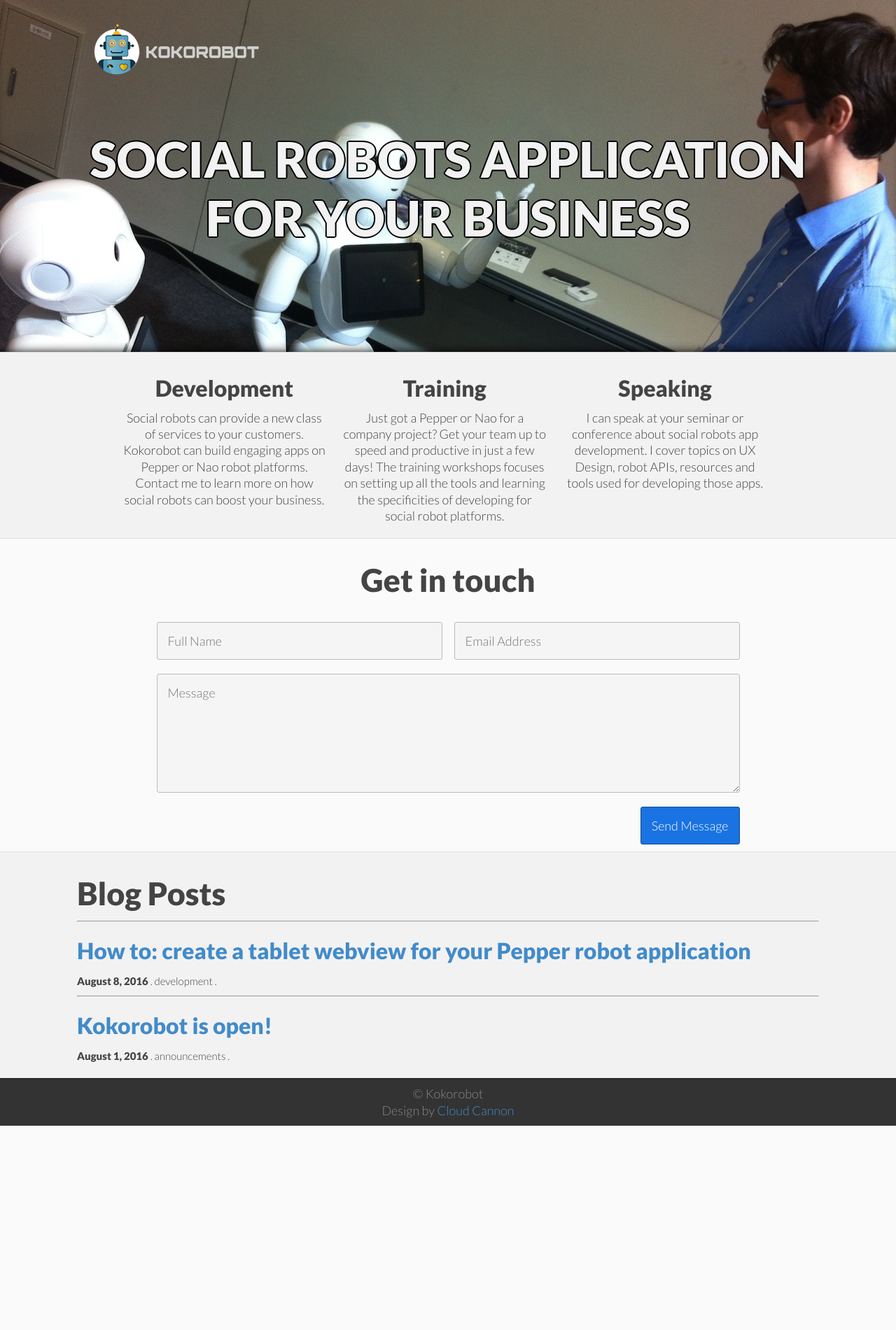
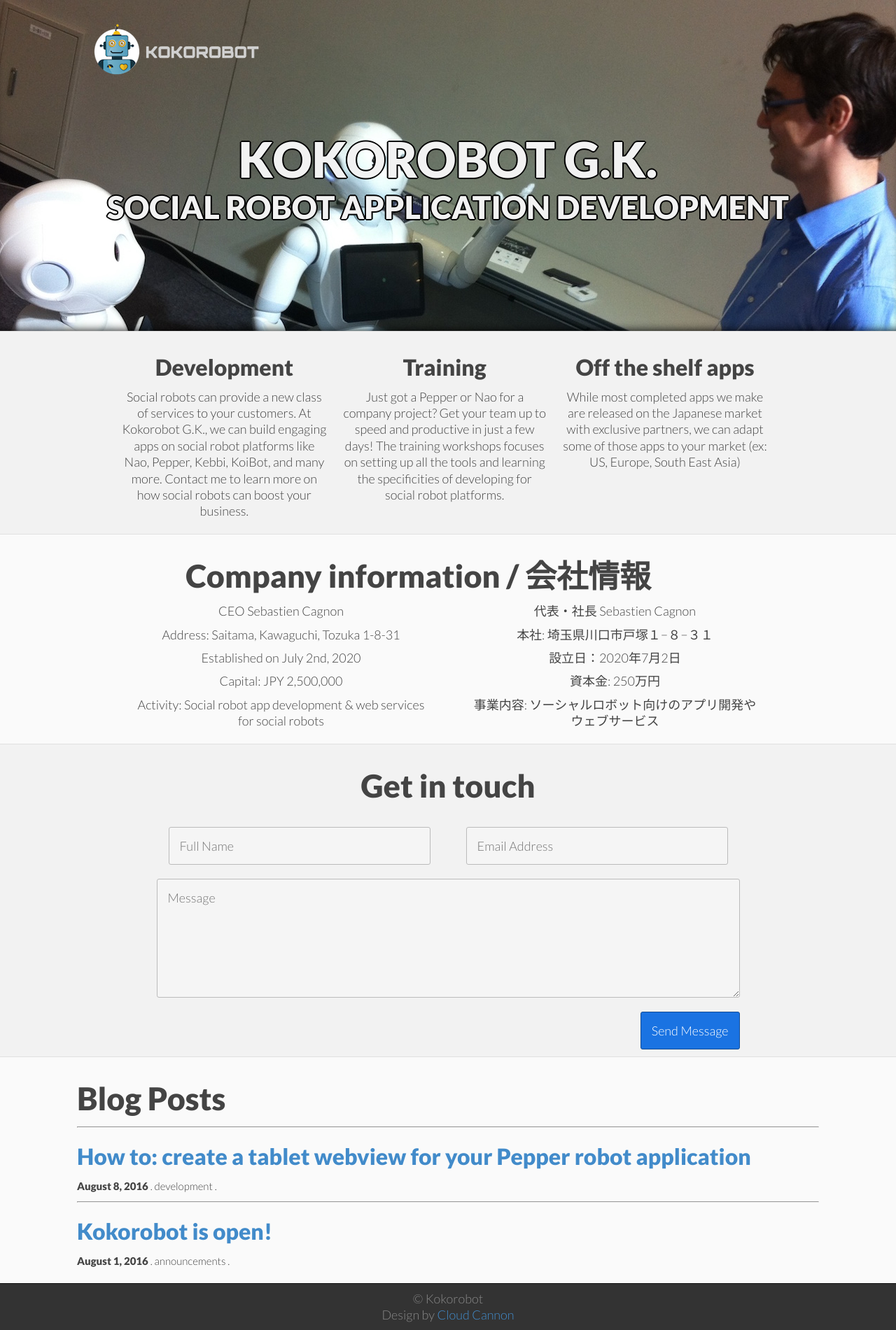
Before and after one commit to kokorobot/kokorobot.github.io, a Jekyll site: the page built from index.html, in a window 1280 px wide. Shown: the whole page at 70% size. Built offline with Jekyll 4.4.1, drawn with Linux system fonts in a browser that asks for light colours; before the commit the page ends 1609 px from its top, so only the background shows below that.

Commit message:
updated home page

```diff
--- a/404.html
+++ b/404.html
@@ -25,8 +25,8 @@
       <ul>
         <li><a href="/">Home</a></li>
         <li><a href="/about">About</a></li>
-        <li><a href="/work">Portfolio</a></li>
-        <li><a href="/contact">Contact</a></li>
+        <!-- <li><a href="/work">Portfolio</a></li> -->
+        <!-- <li><a href="/contact">Contact</a></li> -->
       </ul>
     </nav>
 
--- a/_config.yml
+++ b/_config.yml
@@ -1,4 +1,4 @@
-gems:
+plugins:
   - jekyll-sitemap
   - jekyll-feed
 
--- a/css/style.css
+++ b/css/style.css
@@ -424,7 +424,9 @@ textarea {
 	}
 
 	.halves > div {
-		width: 48%;
+		width: 44%;
+		padding-left: 2%;
+		padding-right: 2%;
 	}
 
 	.full > div {
@@ -464,3 +466,7 @@ blockquote {
 .highlight pre {
 	margin: 0px;
 }
+
+.img-right {
+	float: right;
+}
--- a/index.html
+++ b/index.html
@@ -24,7 +24,8 @@ title: Kokorobot - Social Robots App Development
 </header>
 
 	<div class="container">
-		<h1 class="editable">Social Robots Application<br>For Your Business</h1>
+		<h1 class="editable">Kokorobot G.K.</h1>
+		<h2>Social Robot Application Development</h2>
 	</div>
 </section>
 
@@ -33,21 +34,47 @@ title: Kokorobot - Social Robots App Development
 		<div class="thirds container">
 			<div>
 				<h3 class="editable">Development</h3>
-				<p class="editable">Social robots can provide a new class of services to your customers. Kokorobot can build engaging apps on Pepper or Nao robot platforms. Contact me to learn more on how social robots can boost your business.</p>
+				<p class="editable">Social robots can provide a new class of services to your customers. At Kokorobot G.K., we can build engaging apps on social robot platforms like Nao, Pepper, Kebbi, KoiBot, and many more. Contact me to learn more on how social robots can boost your business.</p>
 			</div>
 			<div>
 				<h3 class="editable">Training</h3>
 				<p class="editable">Just got a Pepper or Nao for a company project? Get your team up to speed and productive in just a few days! The training workshops focuses on setting up all the tools and learning the specificities of developing for social robot platforms.</p>
 			</div>
 			<div>
-				<h3 class="editable">Speaking</h3>
-				<p class="editable">I can speak at your seminar or conference about social robots app development. I cover topics on UX Design, robot APIs, resources and tools used for developing those apps.</p>
+				<h3 class="editable">Off the shelf apps</h3>
+				<p class="editable">While most completed apps we make are released on the Japanese market with exclusive partners, we can adapt some of those apps to your market (ex: US, Europe, South East Asia)</p>
 			</div>
 		</div>
 	</div>
 </section>
 
 <section>
+	<div class="container">
+		<div class="clearfix">
+			<div class="full container">
+				<h2>Company information / 会社情報</h2>
+			</div>
+			<div class="halves container">
+				<div>
+					<p>CEO Sebastien Cagnon</p>
+					<p>Address: Saitama, Kawaguchi, Tozuka 1-8-31</p>
+					<p>Established on July 2nd, 2020</p>
+					<p>Capital: JPY 2,500,000</p>
+					<p>Activity: Social robot app development & web services for social robots</p>
+				</div>
+				<div>
+					<p>代表・社長 Sebastien Cagnon</p>
+					<p>本社: 埼玉県川口市戸塚１−８−３１</p>
+					<p>設立日：2020年7月2日</p>
+					<p>資本金: 250万円</p>
+					<p>事業内容: ソーシャルロボット向けのアプリ開発やウェブサービス</p>
+				</div>
+			</div>
+		</div>
+	</div>
+</section>
+
+<section class="alternate-section">
 	<div class="container subheader">
 		<h2>Get in touch</h2>
 		<form action="https://formspree.io/sebastien@kokorobot.com" method="post">
@@ -77,7 +104,7 @@ title: Kokorobot - Social Robots App Development
 	</div>
 </section>
 
-<section class="alternate-section">
+<section>
 	{% include posts_list.html %}
 </section>
 
```
Also changed, not shown: _posts/2016-08-01-kokorobot-is-open.md (+1 -1 lines), _posts/2016-08-08-how-to-use-pepper-tablet.md (+4 -0 lines), img/posts/2016/Kokorobot_company_logo.jpg (renamed from img/posts/Kokorobot_company_logo.jpg), img/posts/2016/pepper-tablet-sample.jpg (added).
